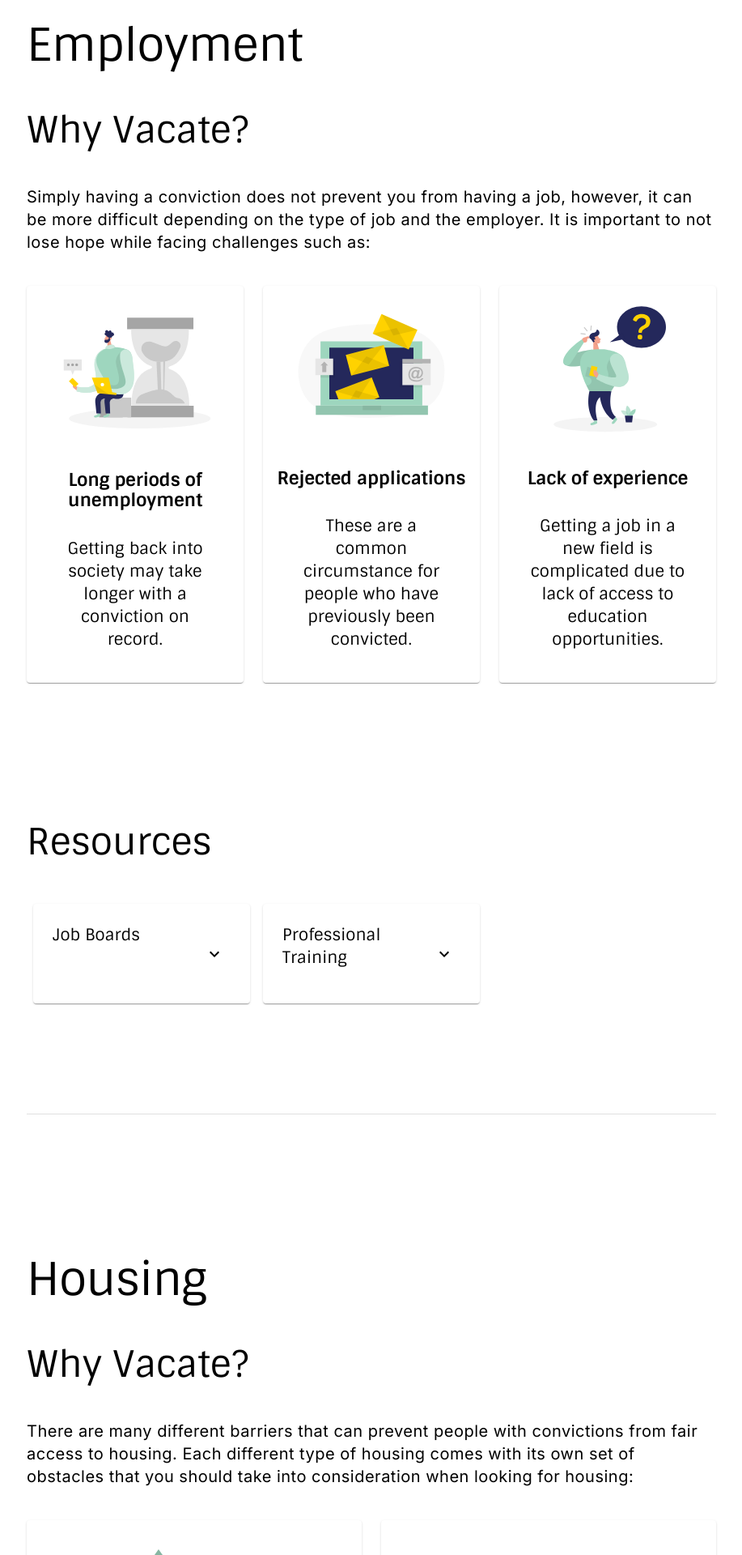
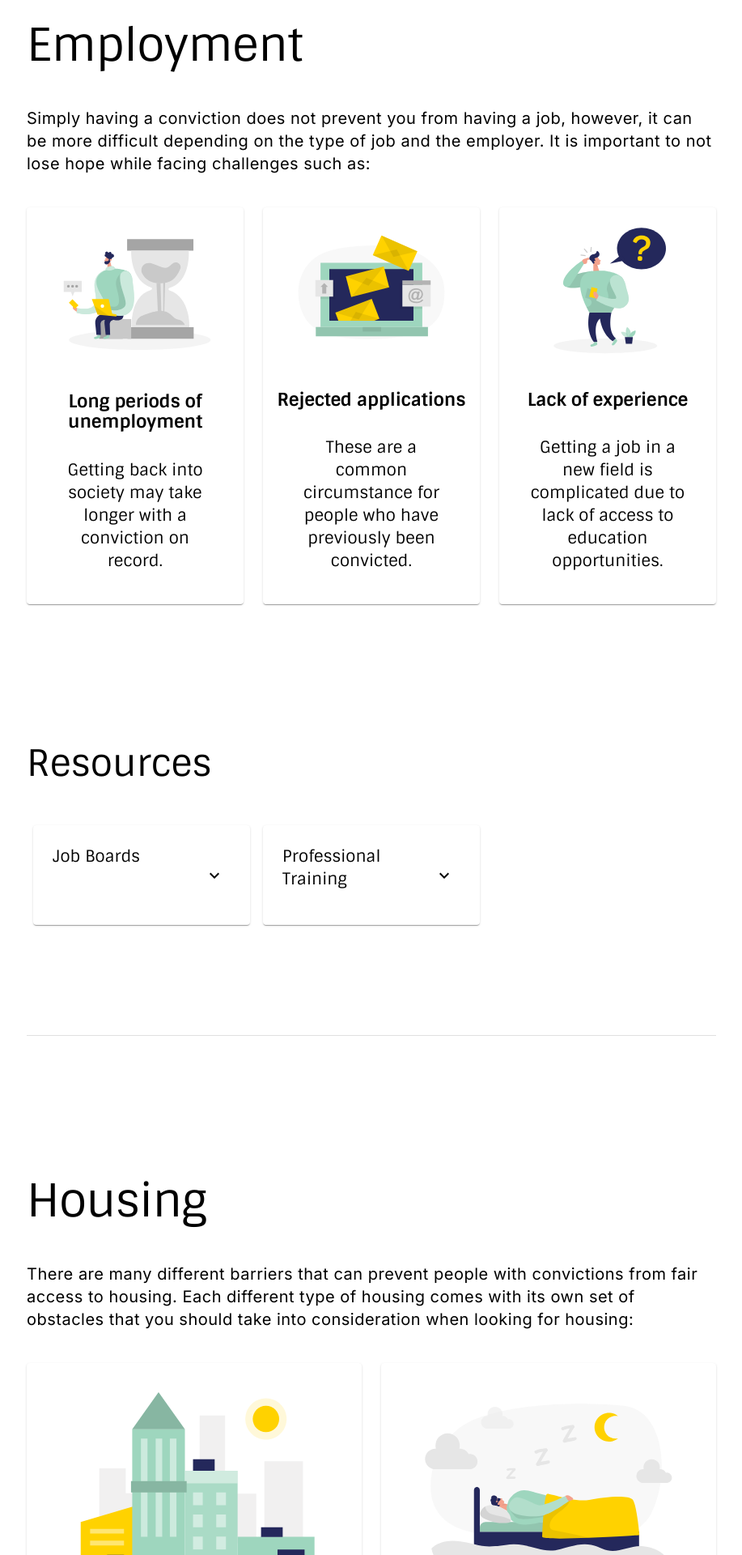
Before and after one commit to openseattle/clearviction-v1, a React (Create React App) app: page /resources in a window 1280 px wide. Shown: the part 1140-3060 px from the top of the page at 81% size, without its empty margins (181-1098 px from the left). Built offline with nearby package versions, Linux system fonts and the light colour scheme.

Commit message:
remove why vacate subheading from beneath education, housing, and employment

```diff
--- a/src/Pages/ResourcesPage.jsx
+++ b/src/Pages/ResourcesPage.jsx
@@ -147,9 +147,6 @@ const ResourcesPage = () => {
                 <Typography className={classes.headingStyle} variant="h2">
                     Employment
                 </Typography>
-                <Typography className={classes.volunteerTextStyle} variant="h3">
-                    Why Vacate?
-                </Typography>
                 <Typography className={classes.headingStyle} variant="body1">
                     Simply having a conviction does not prevent you from having a job, however, it can be more difficult
                     depending on the type of job and the employer. It is important to not lose hope while facing
@@ -197,9 +194,6 @@ const ResourcesPage = () => {
                 <Typography className={classes.headingStyle} variant="h2">
                     Housing
                 </Typography>
-                <Typography className={classes.headingStyle} variant="h3">
-                    Why Vacate?
-                </Typography>
                 <Typography className={classes.headingStyle} variant="body1">
                     There are many different barriers that can prevent people with convictions from fair access to
                     housing. Each different type of housing comes with its own set of obstacles that you should take
@@ -246,9 +240,6 @@ const ResourcesPage = () => {
             <Container id="education" component="section" className={classes.regularContainerStyle} maxWidth="md">
                 <Typography className={classes.headingStyle} variant="h2">
                     Education
-                </Typography>
-                <Typography className={classes.headingStyle} variant="h3">
-                    Why Vacate?
                 </Typography>
                 <Typography className={classes.headingStyle} variant="body1">
                     With a conviction in your record, you might face some barriers when it comes to getting
```
